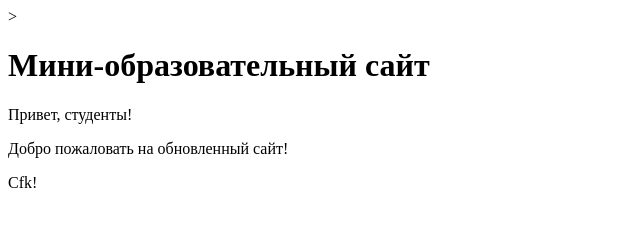
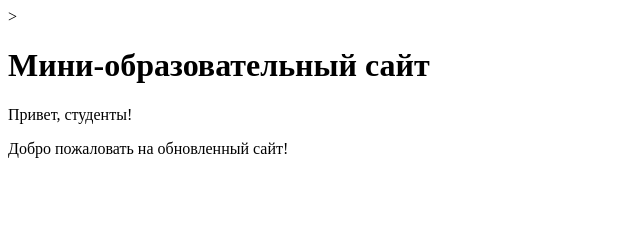
Before and after one commit to Zhumadullayev/edu-website, a plain HTML site: page index.html in a window 1280 px wide. Shown: the full height of the page, 0-640 px from the left. Drawn offline with Linux system fonts and the light colour scheme.

Commit message:
Initial commit

```diff
--- a/index.html
+++ b/index.html
@@ -9,7 +9,7 @@
   <h1>Мини-образовательный сайт</h1>
   <p>Привет, студенты!</p>
   <p>Добро пожаловать на обновленный сайт!</p>
-  <p>Cfk!</p>
+
 
 </body>
 </html>
```
